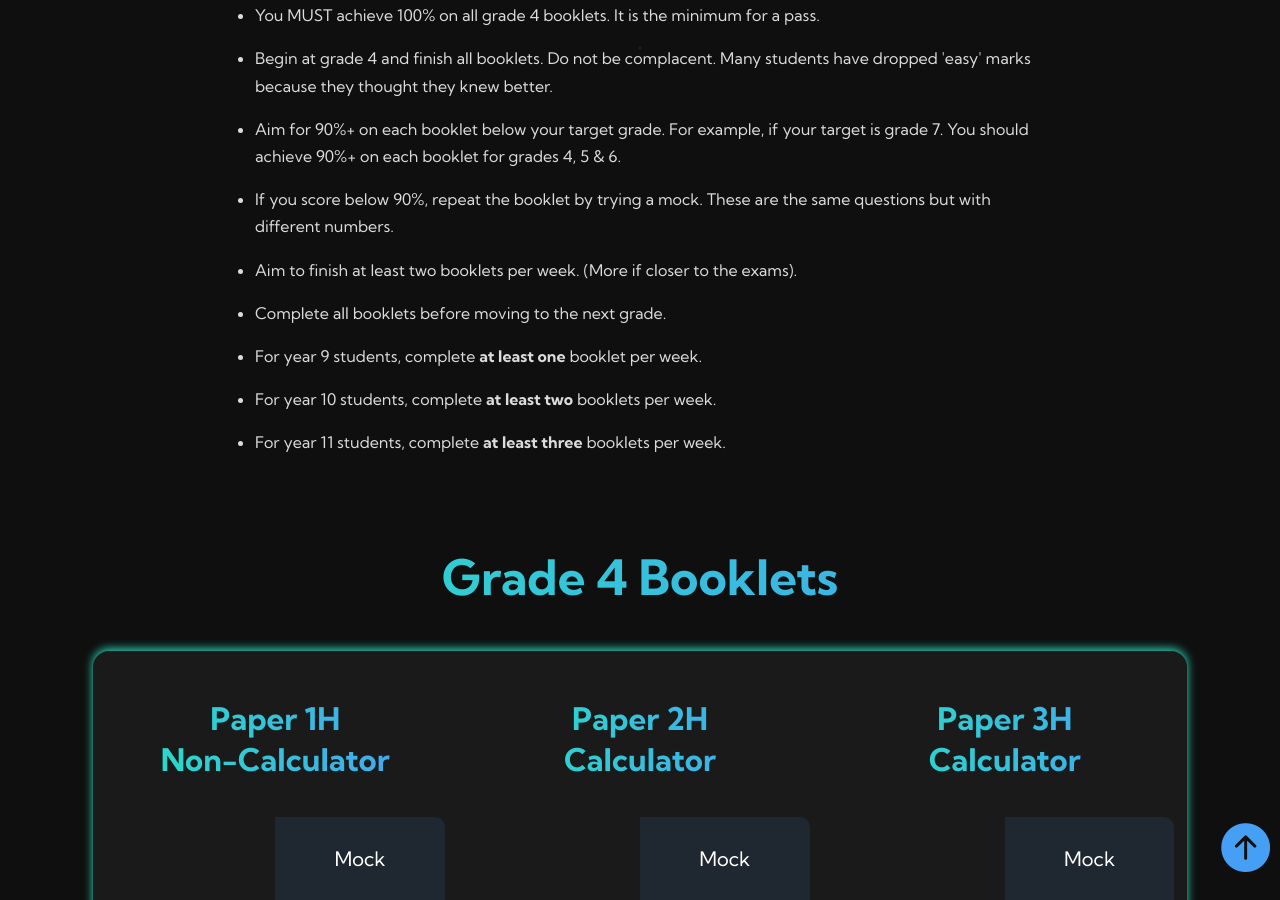
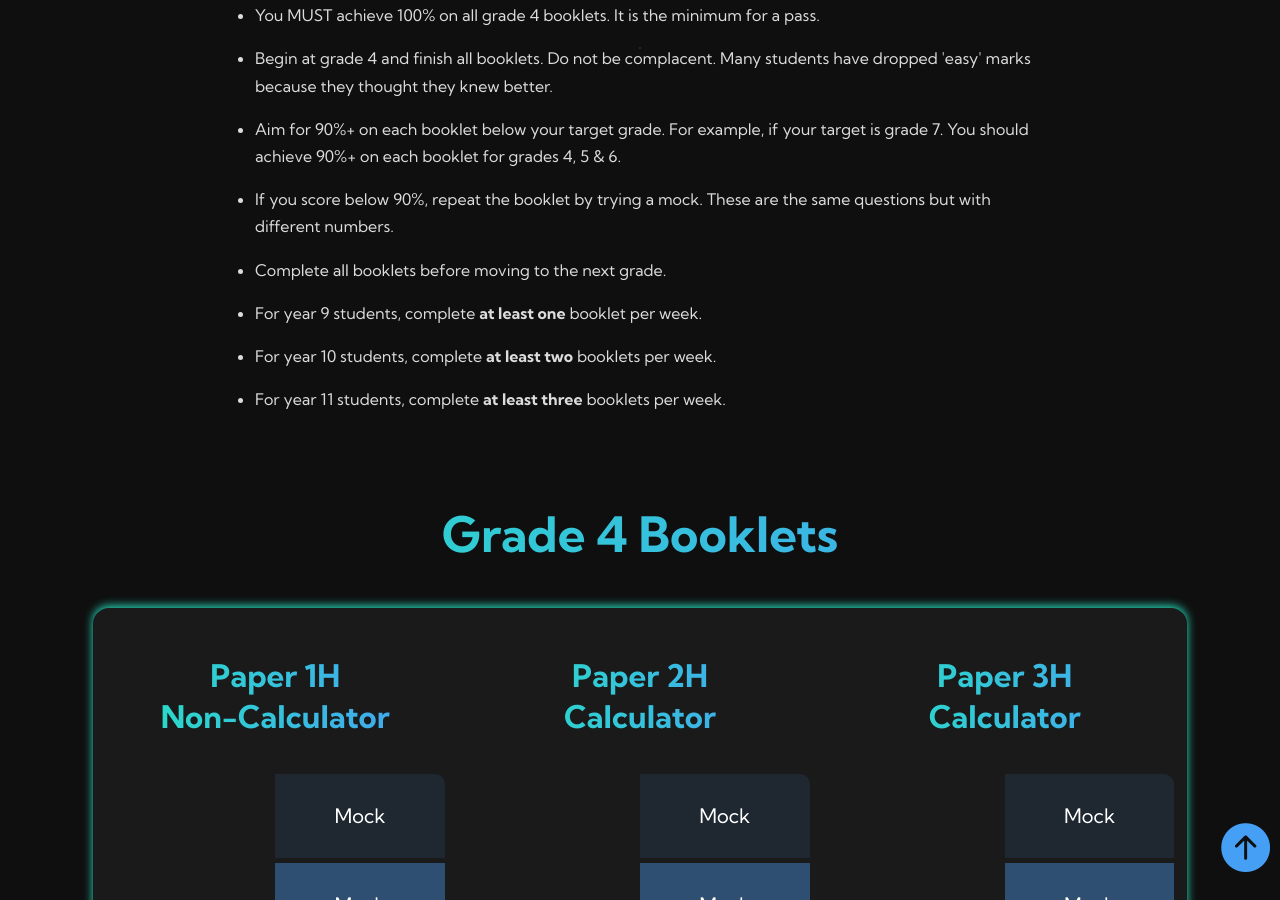
Before and after one commit to GG1982/Jekyll-ggmaths, a Jekyll site: the page built from pages/gcse-exams.html, in a window 1280 px wide and 900 px high, scrolled down 402 px. Built offline with Jekyll 4.4.1, drawn with Linux system fonts in a browser that asks for light colours.

Commit message:
fix advice for gcse papers

```diff
--- a/pages/gcse-exams.html
+++ b/pages/gcse-exams.html
@@ -27,7 +27,6 @@ custom_css: secondary
             <li class="font--1">Begin at grade 4 and finish all booklets. Do not be complacent. Many students have dropped 'easy' marks because they thought they knew better.</li>
             <li class="font--1">Aim for 90%+ on each booklet below your target grade. For example, if your target is grade 7. You should achieve 90%+ on each booklet for grades 4, 5 & 6.</li>
             <li class="font--1">If you score below 90%, repeat the booklet by trying a mock. These are the same questions but with different numbers.</li>
-            <li class="font--1">Aim to finish at least two booklets per week. (More if closer to the exams).</li>
             <li class="font--1">Complete all booklets before moving to the next grade.</li>
             <li class="font--1">For year 9 students, complete <strong>at least one</strong> booklet per week.</li>
             <li class="font--1">For year 10 students, complete <strong>at least two</strong> booklets per week.</li>
```
Also changed, not shown: 1 other file.
